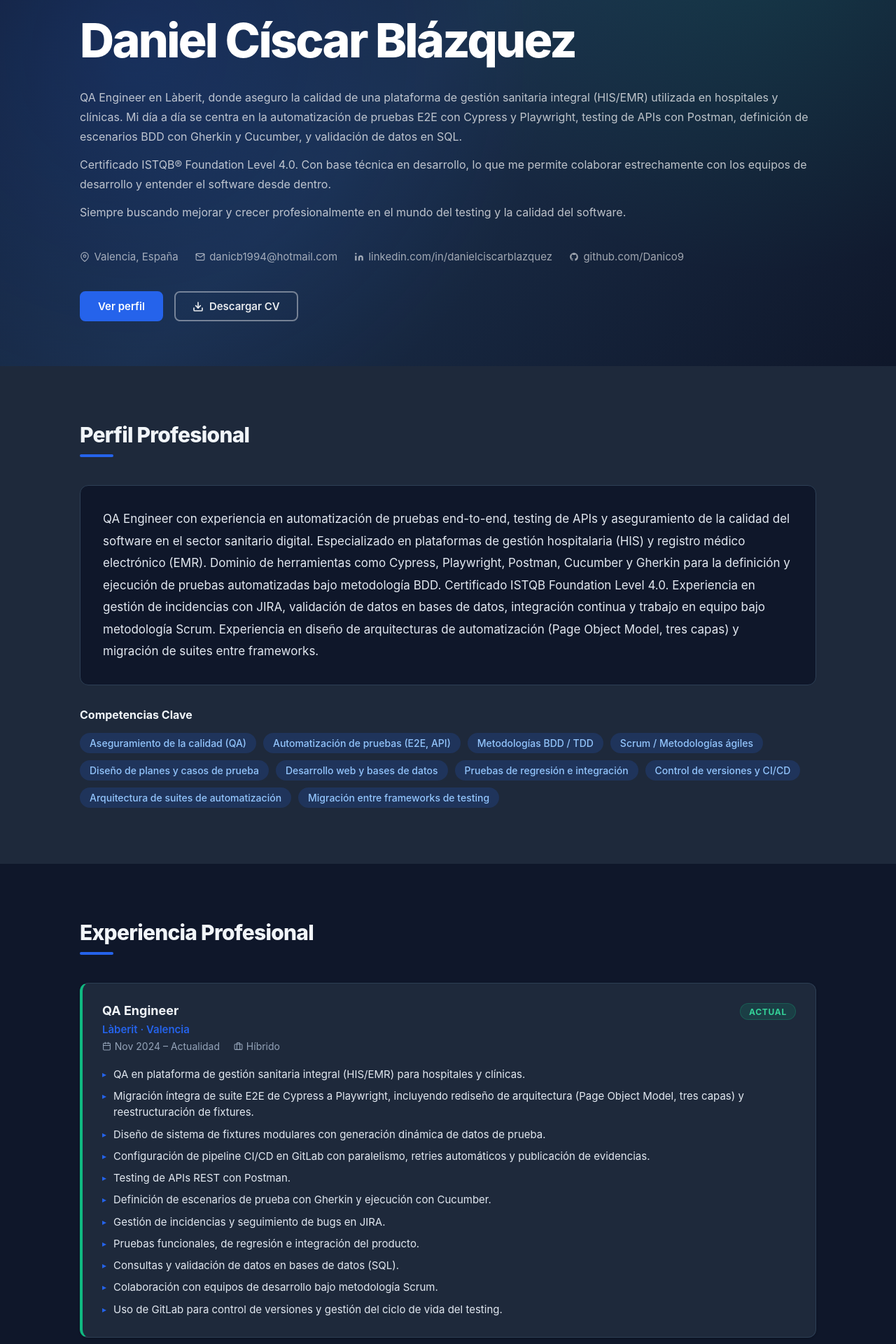
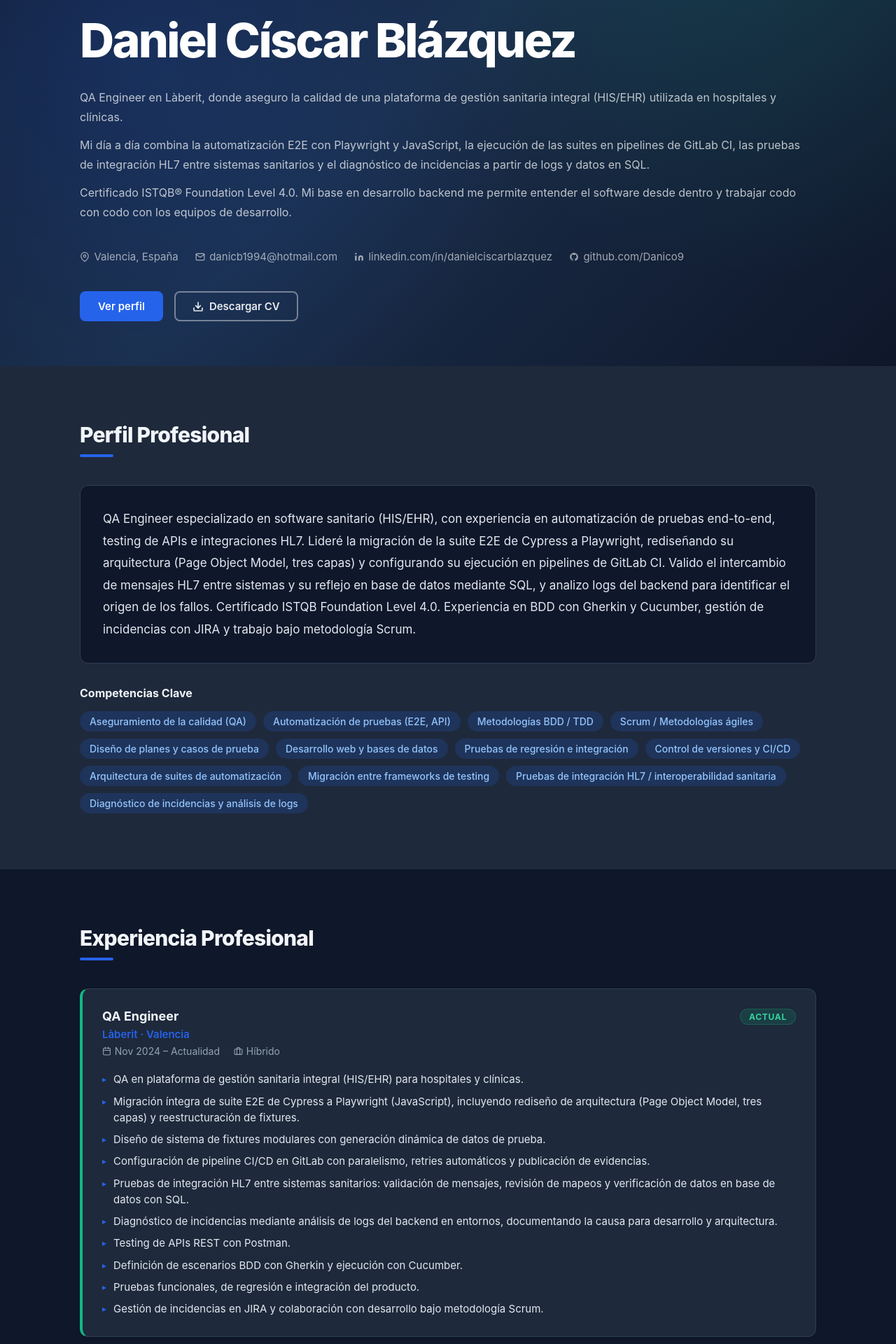
Before and after one commit to Danico9/curriculum, a React (Create React App) app: page / in a window 1280 px wide. Shown: the part 380-2300 px from the top of the page at 70% size. Built offline with nearby package versions, Linux system fonts and the light colour scheme.

Commit message:
update information

```diff
--- a/src/components/Hero.jsx
+++ b/src/components/Hero.jsx
@@ -58,9 +58,9 @@ function Hero() {
         <h1 className="hero__name">{personal.name}</h1>
 
         <div className="hero__intro">
-          <p>QA Engineer en Làberit, donde aseguro la calidad de una plataforma de gestión sanitaria integral (HIS/EMR) utilizada en hospitales y clínicas. Mi día a día se centra en la automatización de pruebas E2E con Cypress y Playwright, testing de APIs con Postman, definición de escenarios BDD con Gherkin y Cucumber, y validación de datos en SQL.</p>
-          <p>Certificado ISTQB® Foundation Level 4.0. Con base técnica en desarrollo, lo que me permite colaborar estrechamente con los equipos de desarrollo y entender el software desde dentro.</p>
-          <p>Siempre buscando mejorar y crecer profesionalmente en el mundo del testing y la calidad del software.</p>
+          <p>QA Engineer en Làberit, donde aseguro la calidad de una plataforma de gestión sanitaria integral (HIS/EHR) utilizada en hospitales y clínicas.</p>
+          <p>Mi día a día combina la automatización E2E con Playwright y JavaScript, la ejecución de las suites en pipelines de GitLab CI, las pruebas de integración HL7 entre sistemas sanitarios y el diagnóstico de incidencias a partir de logs y datos en SQL.</p>
+          <p>Certificado ISTQB® Foundation Level 4.0. Mi base en desarrollo backend me permite entender el software desde dentro y trabajar codo con codo con los equipos de desarrollo.</p>
         </div>
 
         <div className="hero__contact">
--- a/src/data/cv.js
+++ b/src/data/cv.js
@@ -19,7 +19,7 @@ export const cv = {
   },
 
   summary:
-    "QA Engineer con experiencia en automatización de pruebas end-to-end, testing de APIs y aseguramiento de la calidad del software en el sector sanitario digital. Especializado en plataformas de gestión hospitalaria (HIS) y registro médico electrónico (EMR). Dominio de herramientas como Cypress, Playwright, Postman, Cucumber y Gherkin para la definición y ejecución de pruebas automatizadas bajo metodología BDD. Certificado ISTQB Foundation Level 4.0. Experiencia en gestión de incidencias con JIRA, validación de datos en bases de datos, integración continua y trabajo en equipo bajo metodología Scrum. Experiencia en diseño de arquitecturas de automatización (Page Object Model, tres capas) y migración de suites entre frameworks.",
+    "QA Engineer especializado en software sanitario (HIS/EHR), con experiencia en automatización de pruebas end-to-end, testing de APIs e integraciones HL7. Lideré la migración de la suite E2E de Cypress a Playwright, rediseñando su arquitectura (Page Object Model, tres capas) y configurando su ejecución en pipelines de GitLab CI. Valido el intercambio de mensajes HL7 entre sistemas y su reflejo en base de datos mediante SQL, y analizo logs del backend para identificar el origen de los fallos. Certificado ISTQB Foundation Level 4.0. Experiencia en BDD con Gherkin y Cucumber, gestión de incidencias con JIRA y trabajo bajo metodología Scrum.",
 
   experience: [
     {
@@ -31,17 +31,16 @@ export const cv = {
       type: "Híbrido",
       current: true,
       highlights: [
-        "QA en plataforma de gestión sanitaria integral (HIS/EMR) para hospitales y clínicas.",
-        "Migración íntegra de suite E2E de Cypress a Playwright, incluyendo rediseño de arquitectura (Page Object Model, tres capas) y reestructuración de fixtures.",
+        "QA en plataforma de gestión sanitaria integral (HIS/EHR) para hospitales y clínicas.",
+        "Migración íntegra de suite E2E de Cypress a Playwright (JavaScript), incluyendo rediseño de arquitectura (Page Object Model, tres capas) y reestructuración de fixtures.",
         "Diseño de sistema de fixtures modulares con generación dinámica de datos de prueba.",
         "Configuración de pipeline CI/CD en GitLab con paralelismo, retries automáticos y publicación de evidencias.",
+        "Pruebas de integración HL7 entre sistemas sanitarios: validación de mensajes, revisión de mapeos y verificación de datos en base de datos con SQL.",
+        "Diagnóstico de incidencias mediante análisis de logs del backend en entornos, documentando la causa para desarrollo y arquitectura.",
         "Testing de APIs REST con Postman.",
-        "Definición de escenarios de prueba con Gherkin y ejecución con Cucumber.",
-        "Gestión de incidencias y seguimiento de bugs en JIRA.",
+        "Definición de escenarios BDD con Gherkin y ejecución con Cucumber.",
         "Pruebas funcionales, de regresión e integración del producto.",
-        "Consultas y validación de datos en bases de datos (SQL).",
-        "Colaboración con equipos de desarrollo bajo metodología Scrum.",
-        "Uso de GitLab para control de versiones y gestión del ciclo de vida del testing.",
+        "Gestión de incidencias en JIRA y colaboración con desarrollo bajo metodología Scrum.",
       ],
     },
     {
@@ -75,6 +74,14 @@ export const cv = {
   education: [
     {
       id: 1,
+      degree: "CFGS Desarrollo de Aplicaciones Web (DAW)",
+      institution: "Título de Técnico Superior",
+      location: null,
+      period: "2024 – 2026",
+      notes: null,
+    },
+    {
+      id: 2,
       degree: "Grado en Ingeniería Informática",
       institution: "UNED",
       location: "Valencia",
@@ -82,7 +89,7 @@ export const cv = {
       notes: "Último curso. Pendiente: 5 asignaturas y Trabajo Fin de Grado.",
     },
     {
-      id: 2,
+      id: 3,
       degree: "Transformación Digital – Agentes del Cambio",
       institution: "EOI",
       location: null,
@@ -102,8 +109,8 @@ export const cv = {
   ],
 
   skills: {
-    qa: ["Cypress", "Playwright", "Postman", "Cucumber", "Gherkin (BDD)", "Mocha", "JIRA", "SQL", "Page Object Model", "Node.js", "GitLab CI/CD"],
-    dev: ["Java", "Spring Boot", "Git", "GitLab", "Docker", "GitFlow", "HTML/CSS", "JavaScript", "Python", "Firebase", "APIs REST"],
+    qa: ["Playwright", "JavaScript", "Cypress", "Postman", "GitLab CI/CD", "HL7", "SQL", "Page Object Model", "Cucumber", "Gherkin (BDD)", "Mocha", "Node.js", "JIRA"],
+    dev: ["Java", "Spring Boot", "Git", "GitLab", "Docker", "GitFlow", "HTML/CSS", "Python", "Firebase", "APIs REST"],
   },
 
   languages: [
@@ -122,5 +129,7 @@ export const cv = {
     "Control de versiones y CI/CD",
     "Arquitectura de suites de automatización",
     "Migración entre frameworks de testing",
+    "Pruebas de integración HL7 / interoperabilidad sanitaria",
+    "Diagnóstico de incidencias y análisis de logs",
   ],
 };
```
Also changed, not shown: 1 other file (tests, documents, lock files or other folders).
